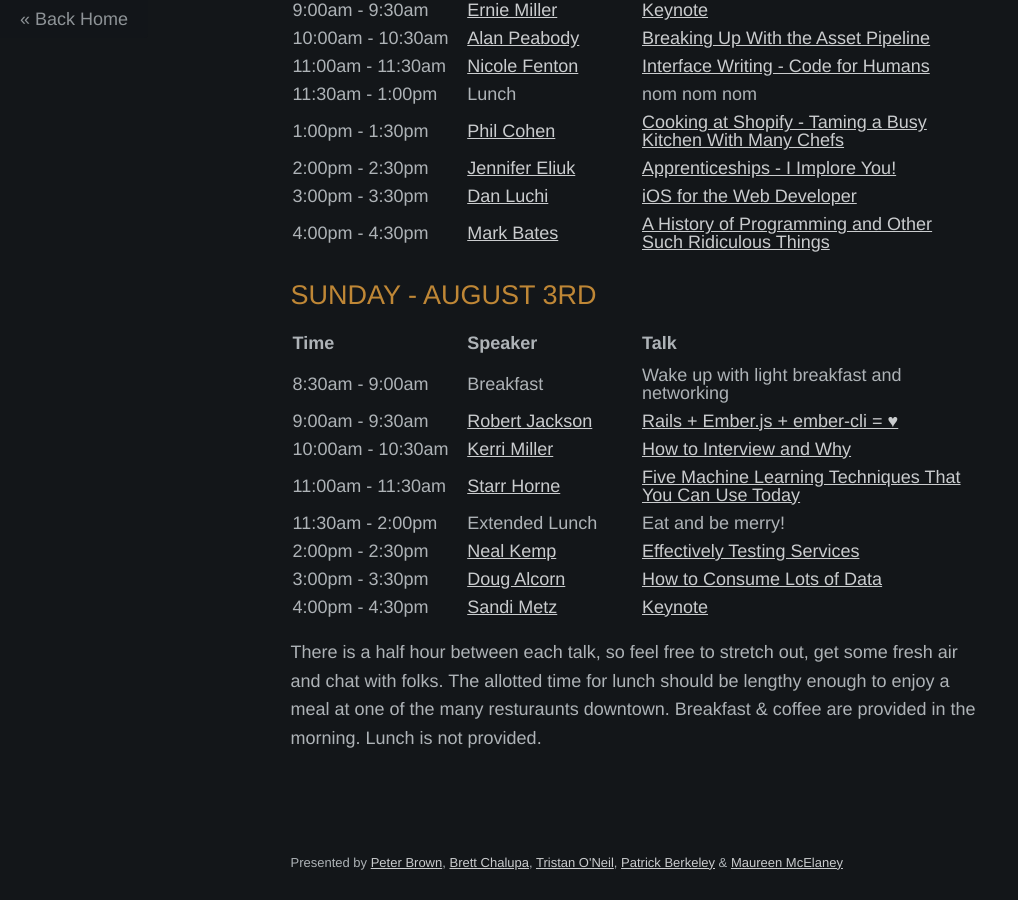
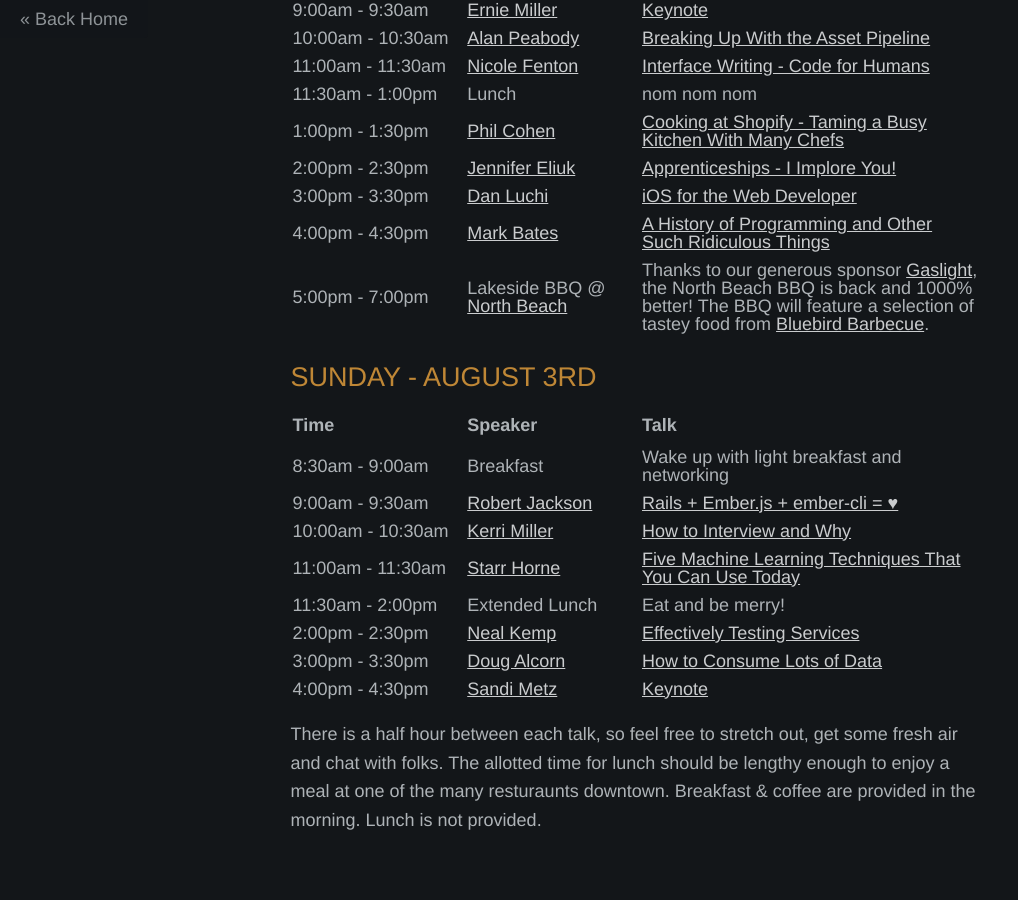
Before and after one commit to burlingtonruby/burlingtonrubyconference2014, a Jekyll site: the page built from schedule.html, in a window 1280 px wide and 900 px high, scrolled down 806 px. Shown: the whole window, without its empty margins (0-1018 px from the left). Built offline with Jekyll 4.4.1, drawn with Linux system fonts in a browser that asks for light colours.

Commit message:
Adds Gaslight as sponsor and info about BBQ

```diff
--- a/schedule.html
+++ b/schedule.html
@@ -98,6 +98,14 @@ meta_keywords: burlington, ruby, conference, schedule, vermont, rails, ruby on r
           <td><a href="https://twitter.com/markbates">Mark Bates</a></td>
           <td><a href="/speaker/2014/02/03/mark-bates.html">A History of Programming and Other Such Ridiculous Things</a></td>
         </tr>
+        <tr>
+          <td>5:00pm - 7:00pm</td>
+          <td>Lakeside BBQ @ <a href="https://www.google.com/maps/dir/Main+Street+Landing+Performing+Arts+Center,+60+Lake+St,+Burlington,+VT+05401/North+Beach+Park,+Burlington,+VT+05401/@44.48505,-73.2386282,15z/data=!3m1!4b1!4m14!4m13!1m5!1m1!1s0x4cca7af0798e1479:0xa267a15d8391c342!2m2!1d-73.219681!2d44.477331!1m5!1m1!1s0x4cca7ab7693fb9db:0xf410efd46c7ea64c!2m2!1d-73.240384!2d44.492739!3e2">North Beach</a></td>
+          <td>
+            Thanks to our generous sponsor <a href="http://teamgaslight.com/">Gaslight</a>, the North Beach BBQ is back and 1000% better!
+            The BBQ will feature a selection of tastey food from <a href="http://bluebirdbbq.com/">Bluebird Barbecue</a>.
+          </td>
+        </tr>
       </tbody>
     </table>
 
```
Also changed, not shown: index.html (+8 -0 lines), images/sponsors/gaslight_logo.png (added).
